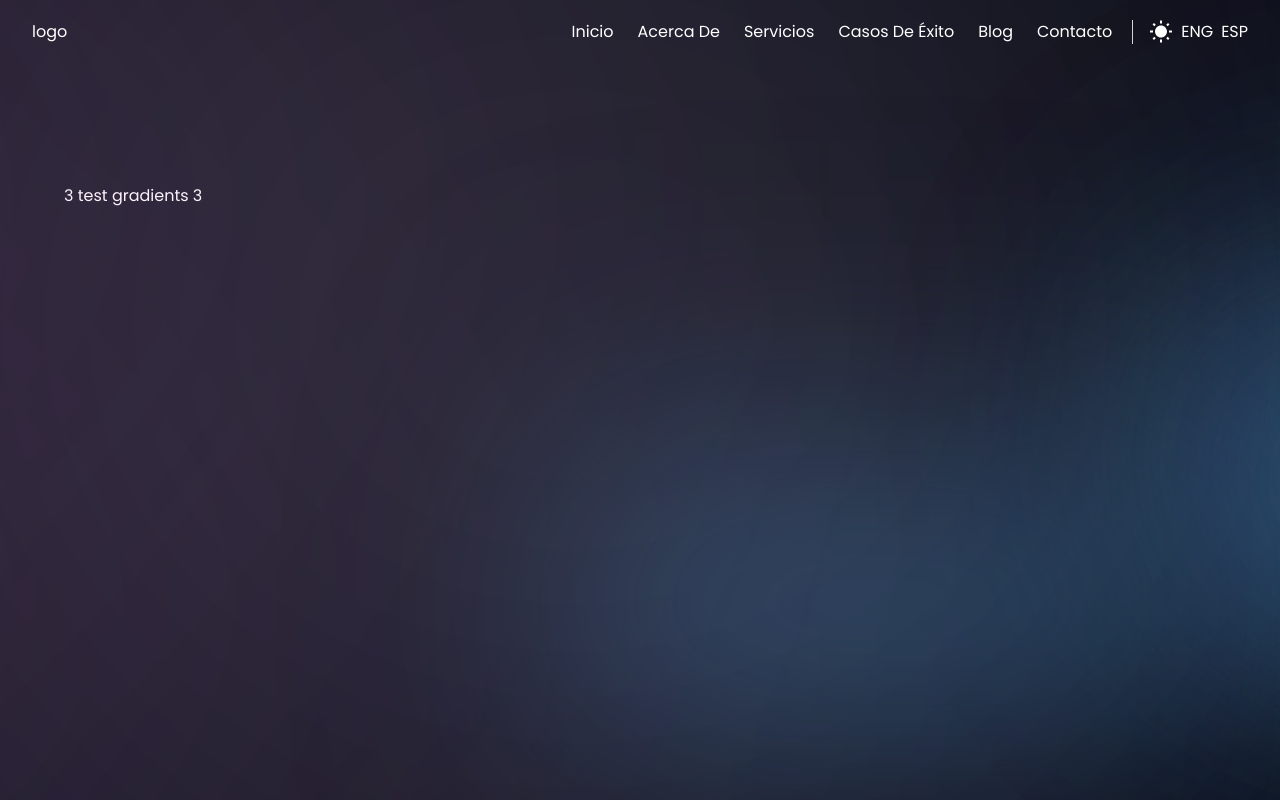
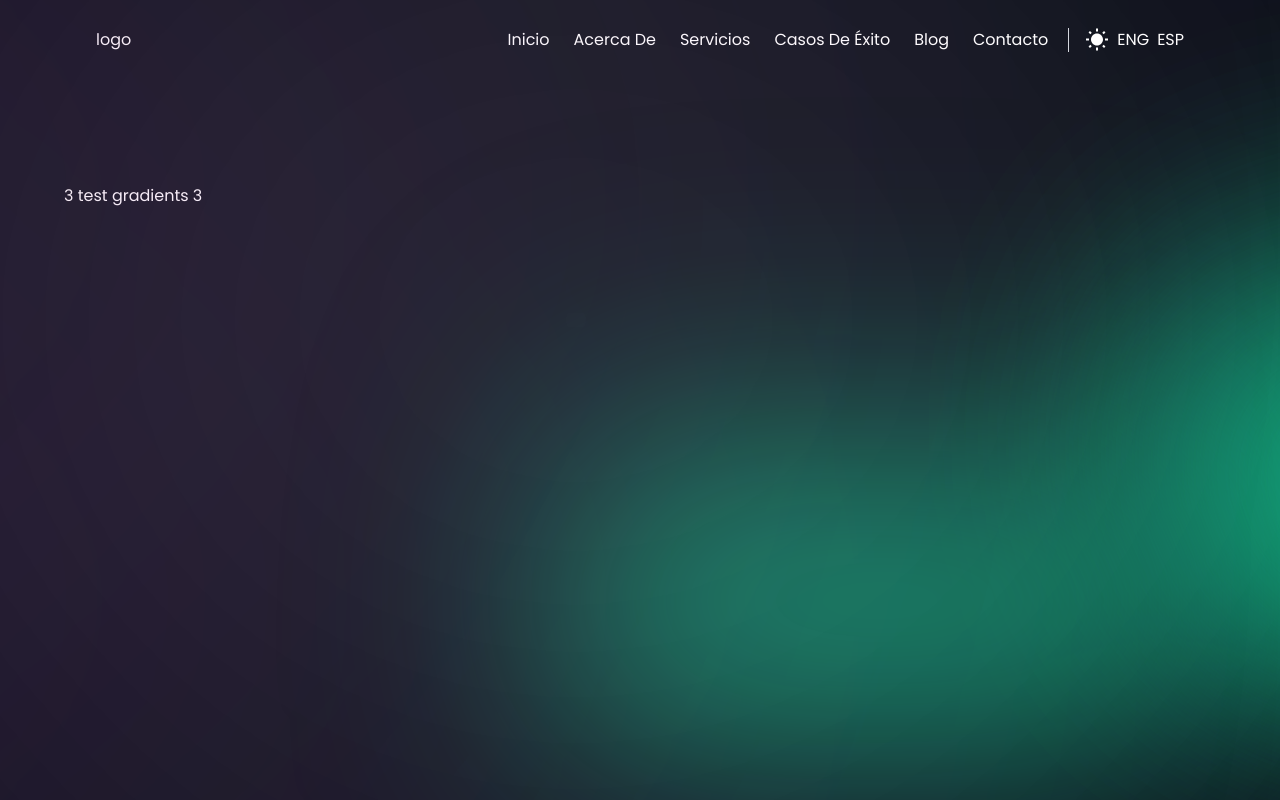
Before and after one commit to bryansanudo/gba, a React (Vite) app: page / in a window 1280 px wide. Shown: the top 800 px of the page. Built offline with nearby package versions, Linux system fonts and the light colour scheme.

Commit message:
test gradient colors

```diff
--- a/src/components/Home.jsx
+++ b/src/components/Home.jsx
@@ -3,7 +3,7 @@ import Section from "@/components/common/Section";
 const Home = () => {
   return (
     <Section>
-      <div className="h-screen text-black dark:text-white">
+      <div className=" h-screen text-black dark:text-white">
         3 test gradients 3
       </div>
     </Section>
--- a/src/components/Navbar.jsx
+++ b/src/components/Navbar.jsx
@@ -1,6 +1,7 @@
 import React, { useState } from "react";
 import { FaBars, FaTimes } from "react-icons/fa";
-
+import styles from "@/style";
+import Section from "@/components/common/Section";
 import { MdNightsStay, MdWbSunny } from "react-icons/md";
 
 const Navbar = ({ darkMode, setDarkMode }) => {
@@ -33,8 +34,9 @@ const Navbar = ({ darkMode, setDarkMode }) => {
   ];
 
   return (
-    <>
-      <div className="fixed w-full h-16 dark:text-white z-20  ">
+    <div className={` ${styles.paddingX} fixed w-full`}>
+      <div className={`${styles.boxWidth} `}>
+        <div className="w-full  h-20 dark:text-white z-20   ">
           <div className="flex justify-start md:justify-end md:gap-5 items-center max-w-screen-xl mx-auto px-8 h-full">
             <div className="mr-auto hidden md:flex">logo</div>
             <div className="hidden lg:flex items-center">
@@ -96,7 +98,8 @@ const Navbar = ({ darkMode, setDarkMode }) => {
             ))}
           </ul>
         </div>
-    </>
+      </div>
+    </div>
   );
 };
 
--- a/src/index.css
+++ b/src/index.css
@@ -149,12 +149,12 @@
 }
 
 .blue__gradient {
-  background: linear-gradient(180deg, rgba(188, 165, 255, 0) 0%, #214d76 100%);
+  background: linear-gradient(180deg, rgba(188, 165, 255, 0) 0%, #00C389 100%);
   filter: blur(123px);
 }
 
 .pink__gradient {
-  background: linear-gradient(90deg, #f4c4f3 0%, #fc67fa 100%);
+  background: linear-gradient(90deg, #2E1A47 0%, #fc67fa 100%);
   filter: blur(900px);
 }
 
```
Lines whose indentation alone changed are shown as unchanged.
